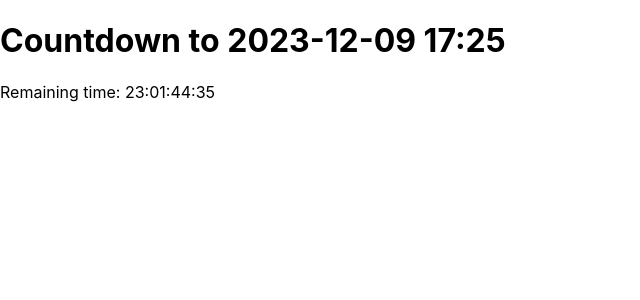
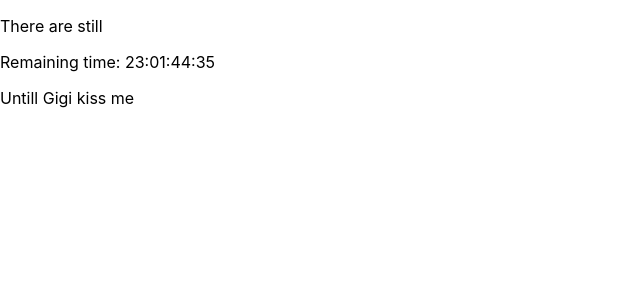
Before and after one commit to loshoc/gigicountdown, a React (Create React App) app in the folder kw-design/: page / in a window 1280 px wide. Shown: the top 300 px of the page, without its empty margins (0-640 px from the left). Built offline with nearby package versions, Linux system fonts and the light colour scheme.

Commit message:
Update App.js

```diff
--- a/kw-design/src/App.js
+++ b/kw-design/src/App.js
@@ -27,10 +27,13 @@ const CountdownApp = () => {
   };
 
   return (
+    <>
+    <p>There are still</p>
     <div>
-      <h1>Countdown to 2023-12-09 17:25</h1>
       <p>Remaining time: {getRemainingTimeString(remainingTime)}</p>
     </div>
+    <p>Untill Gigi kiss me</p>
+    </>
   );
 };
 
```
